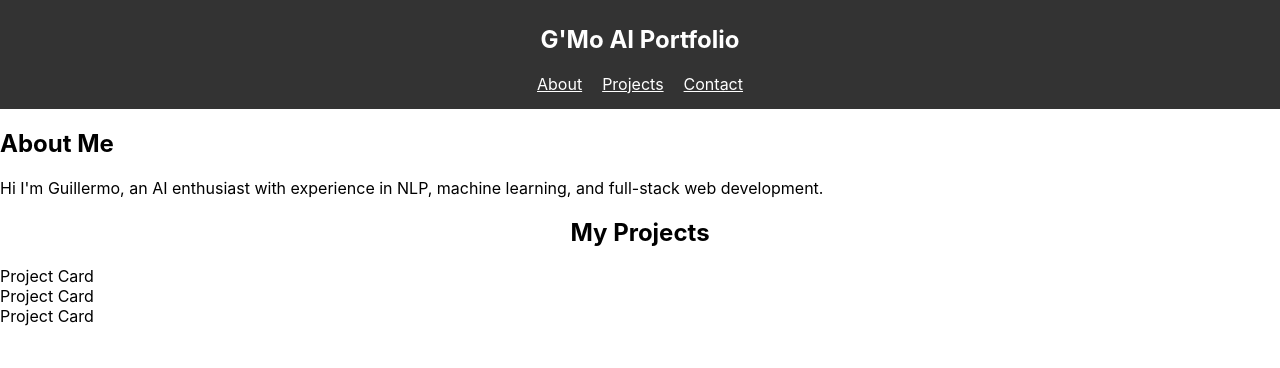
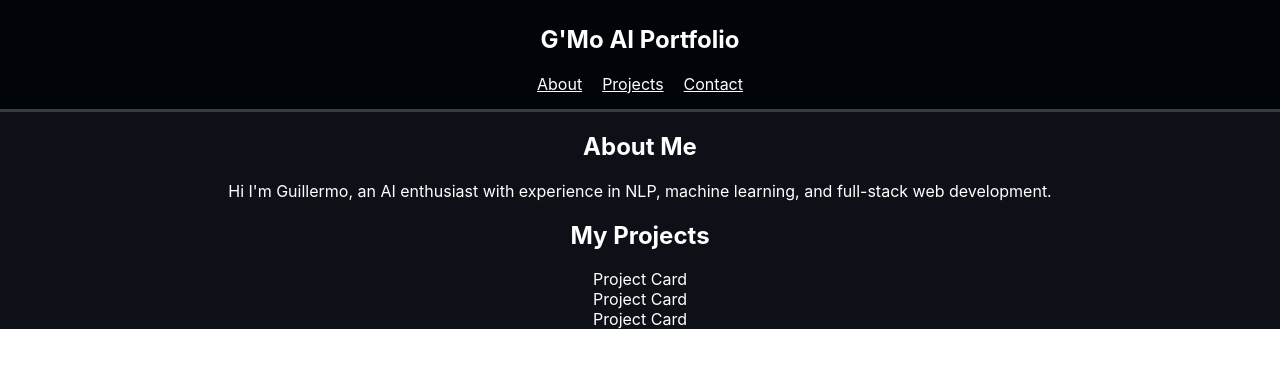
Before and after one commit to guillearria/gmo-portfolio, a React (Create React App) app: page / in a window 1280 px wide. Shown: the top 368 px of the page. Built offline with nearby package versions, Linux system fonts and the light colour scheme.

Commit message:
Updated main component styles

```diff
--- a/src/App.css
+++ b/src/App.css
@@ -1,38 +1,5 @@
-/* .App {
+.App {
   text-align: center;
-}
-
-.App-logo {
-  height: 40vmin;
-  pointer-events: none;
-}
-
-@media (prefers-reduced-motion: no-preference) {
-  .App-logo {
-    animation: App-logo-spin infinite 20s linear;
-  }
-}
-
-.App-header {
-  background-color: #282c34;
-  min-height: 100vh;
-  display: flex;
-  flex-direction: column;
-  align-items: center;
-  justify-content: center;
-  font-size: calc(10px + 2vmin);
+  background-color: #0d1117;
   color: white;
 }
-
-.App-link {
-  color: #61dafb;
-}
-
-@keyframes App-logo-spin {
-  from {
-    transform: rotate(0deg);
-  }
-  to {
-    transform: rotate(360deg);
-  }
-} */
--- a/src/components/Navbar.css
+++ b/src/components/Navbar.css
@@ -1,7 +1,9 @@
 nav {
     padding: 5px;
-    background-color: #333;
-    color: #ffffff;
+    background-color: #010409;
+    border-style: solid;
+    border-width: 0 0 3px 0;
+    border-color: #343b44;
 }
 
 h2 {
```
